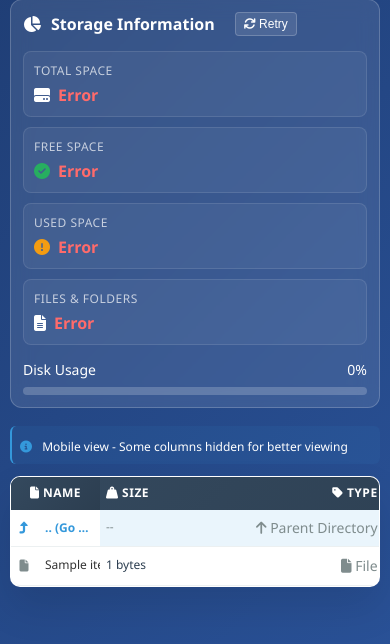
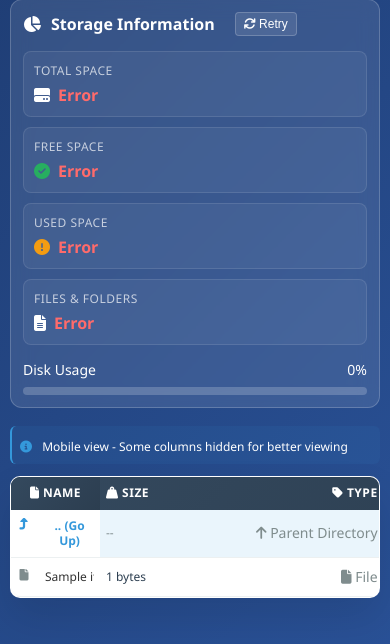
Before and after one commit to NeoMatrix14241/CloudinatorFTP, a Flask app: template templates/index.html in a window 390 px wide. Shown: the part 142-786 px from the top of the page. Run offline with Flask 3, Linux system fonts and the light colour scheme; the template is opened without the code that fills it: most values are stand-ins (such as "Sample title", 1, 10 or a date in 2020).

Commit message:
Fixed lengthy file names breaking the layout

```diff
--- a/templates/index.html
+++ b/templates/index.html
@@ -295,7 +295,7 @@
 
         .table td {
             padding: 18px 20px;
-            vertical-align: middle;
+            vertical-align: top;
         }
 
         .file-checkbox {
@@ -322,14 +322,26 @@
 
         .file-name {
             display: flex;
-            align-items: center;
+            align-items: flex-start;
             font-weight: 500;
-        }
-
-        .file-name a {
+            max-width: 100%;
+            overflow: hidden;
+        }
+
+        .file-name a,
+        .file-name span {
             color: #2c3e50;
             text-decoration: none;
             transition: color 0.3s ease;
+            word-break: break-word;
+            white-space: normal;
+            line-height: 1.4;
+            max-width: 100%;
+            overflow: hidden;
+            text-overflow: ellipsis;
+            display: -webkit-box;
+            -webkit-line-clamp: 2;
+            -webkit-box-orient: vertical;
         }
 
         .file-name a:hover {
@@ -339,6 +351,27 @@
         .file-type {
             color: #7f8c8d;
             font-size: 14px;
+        }
+
+        /* Desktop-specific table styling for better file name handling */
+        @media (min-width: 769px) {
+            .table th:nth-child(2),
+            .table td:nth-child(2) {
+                width: 35%;
+                max-width: 350px;
+                min-width: 200px;
+            }
+
+            .table tbody tr {
+                max-height: 80px;
+                overflow: hidden;
+            }
+
+            /* Ensure file names don't make rows too tall */
+            .file-name {
+                max-height: 50px;
+                overflow: hidden;
+            }
         }
 
         .actions {
@@ -1009,9 +1042,17 @@
             .table th,
             .table td {
                 padding: 10px 8px;
-                white-space: nowrap;
-                overflow: hidden;
-                text-overflow: ellipsis;
+                vertical-align: middle;
+            }
+
+            /* Allow name column to expand naturally for full file names */
+            .table th:nth-child(2),
+            .table td:nth-child(2) {
+                white-space: normal; /* Allow wrapping */
+                word-break: break-word; /* Break long words */
+                min-width: 150px; /* Minimum width */
+                max-width: none; /* Remove max width restriction */
+                padding: 12px 8px; /* Slightly more padding for multi-line content */
             }
 
             /* Specific column widths for mobile */
@@ -1021,36 +1062,35 @@
                 text-align: center;
                 vertical-align: middle;
                 padding: 10px 4px;
-            }
-
-            .table th:nth-child(2), /* Name */
-            .table td:nth-child(2) {
-                width: 40%;
-                min-width: 150px;
+                white-space: nowrap;
             }
 
             .table th:nth-child(3), /* Size */
             .table td:nth-child(3) {
                 width: 80px;
                 font-size: 12px;
+                white-space: nowrap;
             }
 
             .table th:nth-child(4), /* Type */
             .table td:nth-child(4) {
                 width: 80px;
                 font-size: 12px;
+                white-space: nowrap;
             }
 
             .table th:nth-child(5), /* Modified */
             .table td:nth-child(5) {
                 width: 100px;
                 font-size: 11px;
+                white-space: nowrap;
             }
 
             .table th:nth-child(6), /* Actions */
             .table td:nth-child(6) {
                 width: 120px;
                 text-align: center;
+                white-space: nowrap;
             }
 
             /* Make buttons smaller for mobile */
@@ -1085,10 +1125,10 @@
                 line-height: 1.4;
             }
 
-            /* File name styling for mobile */
+            /* File name styling for mobile - allow full names */
             .file-name {
                 display: flex;
-                align-items: center;
+                align-items: flex-start; /* Align to top when wrapping */
                 gap: 6px;
                 max-width: 100%;
             }
@@ -1098,9 +1138,8 @@
                 line-height: 1.3;
                 text-decoration: none;
                 color: #2c3e50;
-                overflow: hidden;
-                text-overflow: ellipsis;
-                white-space: nowrap;
+                word-break: break-word; /* Break long file names */
+                white-space: normal; /* Allow wrapping */
                 max-width: 100%;
             }
 
@@ -1231,19 +1270,19 @@
                 background: rgba(255, 255, 255, 0.95);
             }
 
-            /* File name column adjustments */
+            /* File name column adjustments - allow full names */
             .file-name {
                 display: flex;
-                align-items: center;
-                gap: 4px; /* Increased from 3px for better spacing */
+                align-items: flex-start; /* Align to top when wrapping */
+                gap: 4px;
             }
 
             .file-name a,
             .file-name span {
-                overflow: hidden;
-                text-overflow: ellipsis;
-                white-space: nowrap;
+                word-break: break-word; /* Break long file names */
+                white-space: normal; /* Allow wrapping */
                 flex: 1;
+                line-height: 1.3; /* Better line spacing */
             }
 
             /* Size column */
```
